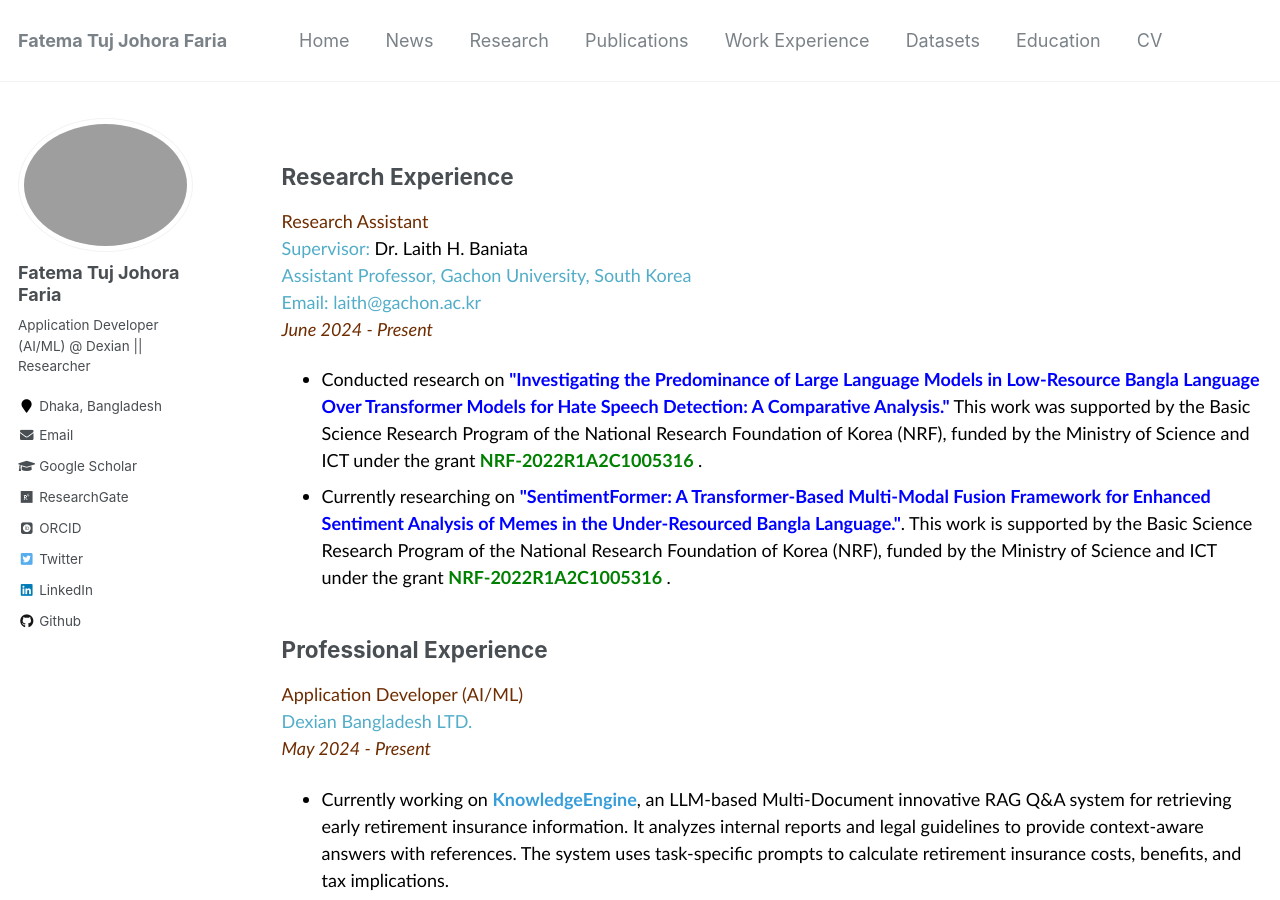
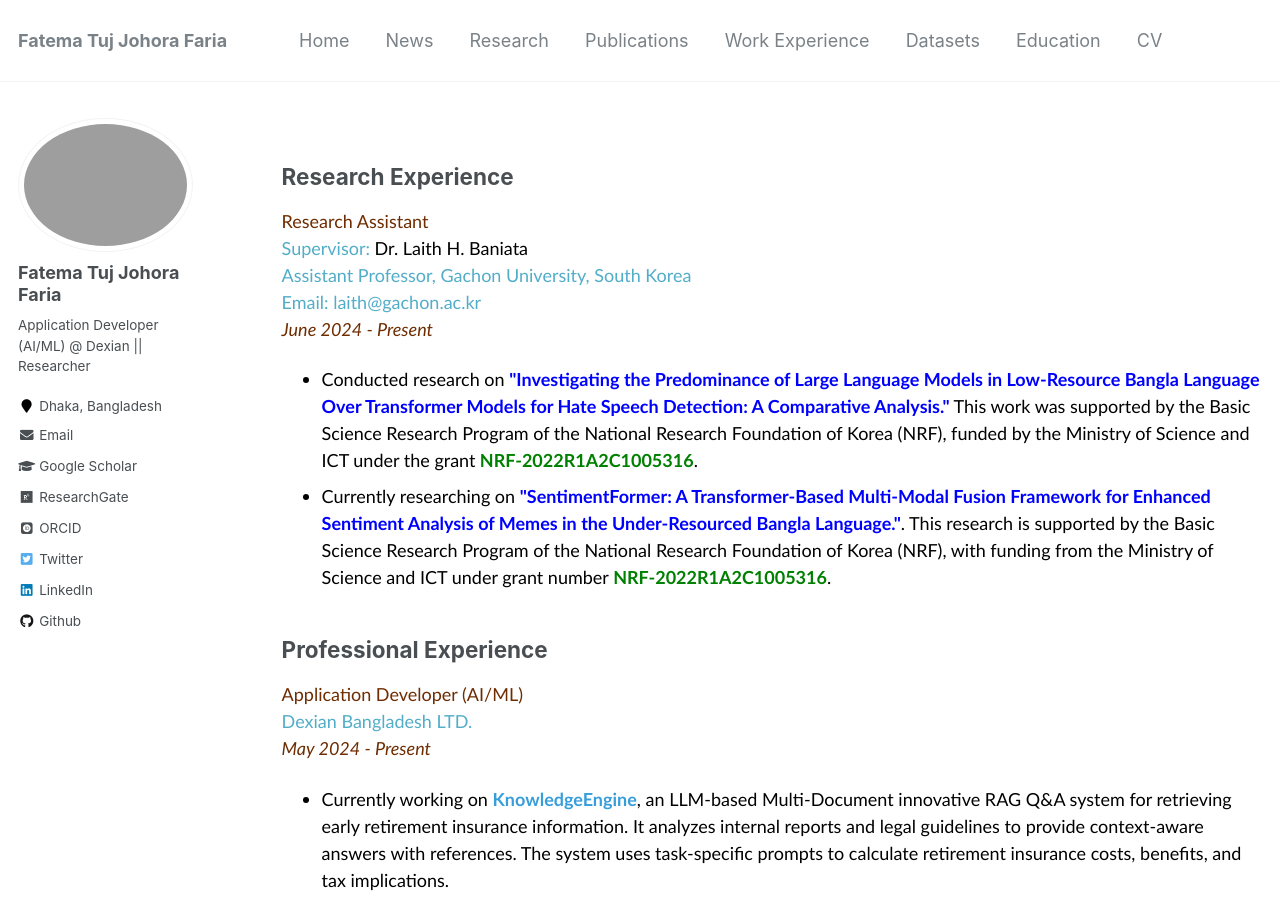
Before and after one commit to fatemafaria142/fatemafaria142.github.io, a Jekyll site: the page built from _pages/work.md, in a window 1280 px wide and 900 px high. Built offline with Jekyll 4.4.1, drawn with Linux system fonts in a browser that asks for light colours; some web fonts are replaced.

Commit message:
Changed to work

```diff
--- a/_pages/work.md
+++ b/_pages/work.md
@@ -13,10 +13,9 @@
 <span style="color:#6E2C00"><em>June 2024 - Present</em></span>
 <ul style="font-family:Trebuchet MS; color:black;">
 
-<li>Conducted research on <b style="color:blue">"Investigating the Predominance of Large Language Models in Low-Resource Bangla Language Over Transformer Models for Hate Speech Detection: A Comparative Analysis."</b> This work was supported by the Basic Science Research Program of the National Research Foundation of Korea (NRF), funded by the Ministry of Science and ICT under the grant<b><span style="color:green; display:inline;"> NRF-2022R1A2C1005316 </span> </b>.</li>
+<li>Conducted research on <b style="color:blue">"Investigating the Predominance of Large Language Models in Low-Resource Bangla Language Over Transformer Models for Hate Speech Detection: A Comparative Analysis."</b> This work was supported by the Basic Science Research Program of the National Research Foundation of Korea (NRF), funded by the Ministry of Science and ICT under the grant<b><span style="color:green; display:inline;"> NRF-2022R1A2C1005316</span></b>.</li>
 
-<li>Currently researching on <b style="color:blue">"SentimentFormer: A Transformer-Based Multi-Modal Fusion Framework for Enhanced Sentiment Analysis of Memes in the Under-Resourced Bangla Language."</b>. This work is supported by the Basic Science Research Program of the National Research Foundation of Korea (NRF), funded by the Ministry of Science and ICT under the grant <b><span style="color:green; display:inline;"> NRF-2022R1A2C1005316 </span> </b>.</li>
-
+<li>Currently researching on <b style="color:blue">"SentimentFormer: A Transformer-Based Multi-Modal Fusion Framework for Enhanced Sentiment Analysis of Memes in the Under-Resourced Bangla Language."</b>. This research is supported by the Basic Science Research Program of the National Research Foundation of Korea (NRF), with funding from the Ministry of Science and ICT under grant number <b><span style="color:green; display:inline;"> NRF-2022R1A2C1005316</span></b>.</li>
 </ul>
 
 
```
